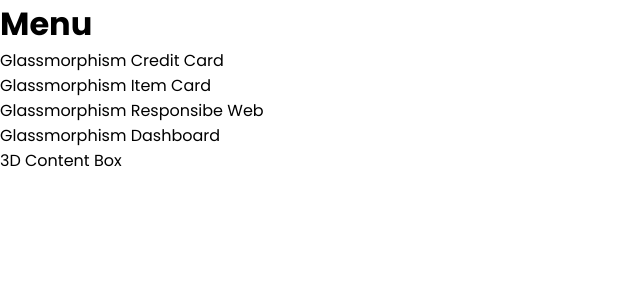
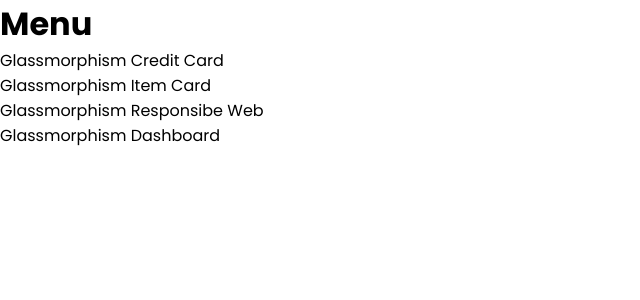
Before and after one commit to crystal1229d/css-workspace, a React app: page / in a window 1280 px wide. Shown: the top 300 px of the page, without its empty margins (0-640 px from the left). Built offline with nearby package versions, Linux system fonts and the light colour scheme.

Commit message:
delete content 3d box

```diff
--- a/src/App.js
+++ b/src/App.js
@@ -18,7 +18,6 @@ function App() {
             <Route path="/card-glass-02"><ItemCard /></Route>
             <Route path="/website-glass-03"><GlassWebsite /></Route>
             <Route path="/dashboard-glass-04"><GlassDashboard /></Route>
-            <Route path="/content-3d-box-05"></Route>
         </Switch>
       </BrowserRouter>
     </>
--- a/src/main_menu/main_menu.jsx
+++ b/src/main_menu/main_menu.jsx
@@ -19,7 +19,6 @@ const MainMenu = () => {
                 <li data-id="card-glass-02" onClick={onMenuBtn}>Glassmorphism Item Card</li>
                 <li data-id="website-glass-03" onClick={onMenuBtn}>Glassmorphism Responsibe Web</li>
                 <li data-id="dashboard-glass-04" onClick={onMenuBtn}>Glassmorphism Dashboard</li>
-                <li data-id="content-3d-box-05" onClick={onMenuBtn}>3D Content Box</li>
             </ul>
         </div>
     );
```
Also changed, not shown: src/content_3d_box/content_3d_box.jsx (deleted, +0 -8 lines), src/content_3d_box/content_3d_box.module.css (deleted).
